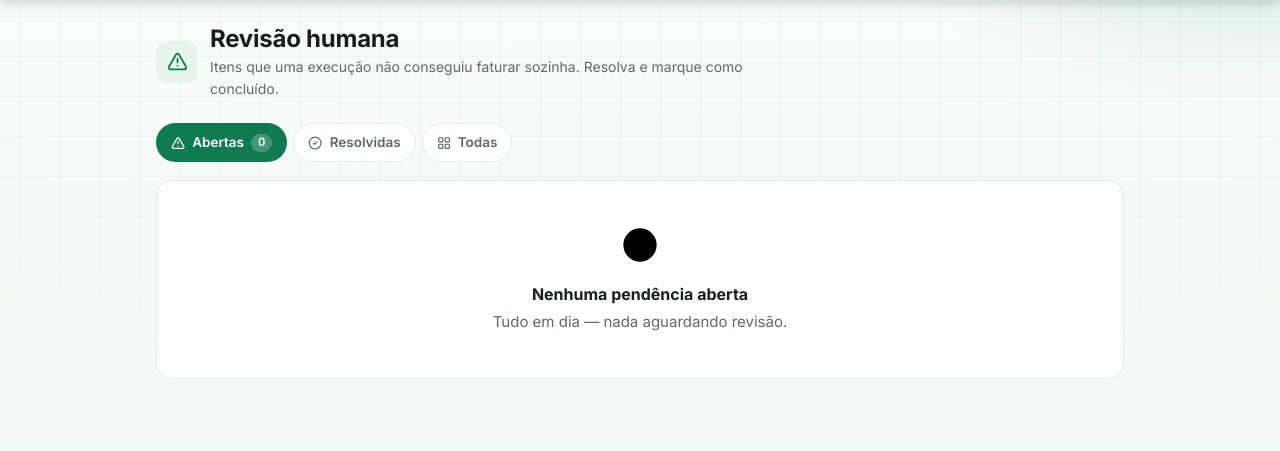
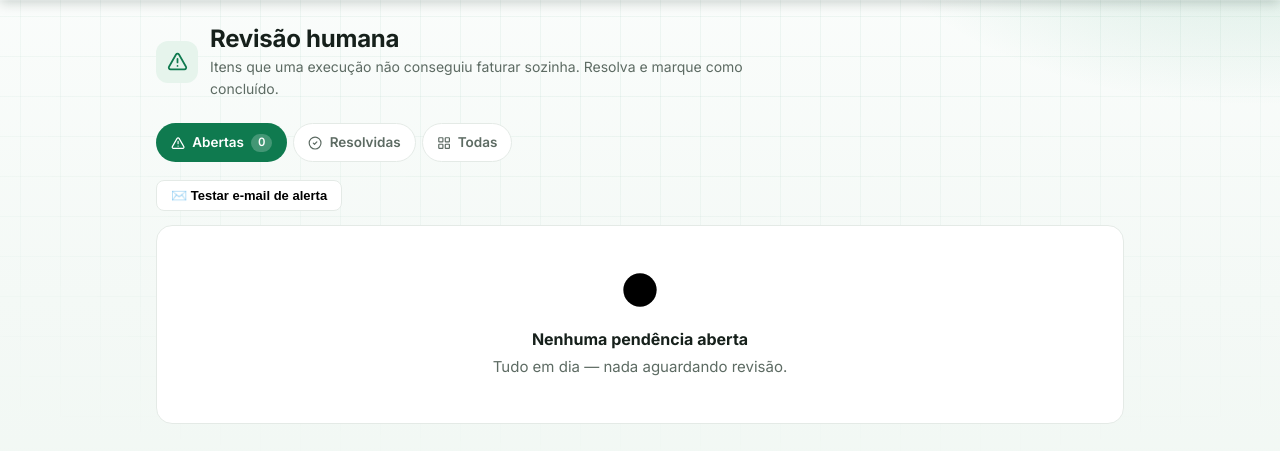
Before and after one commit to doni010520/radiobras-extrator, a Flask app: page /revisao in a window 1280 px wide. Shown: the part 64-515 px from the top of the page. Run offline with Flask 3, Linux system fonts and the light colour scheme; the visitor is signed in with stand-in values (Sample User, id 1); some libraries are stand-ins or nearby versions.

Commit message:
Teste de email envia o resumo da semana + botão na /revisao (admin)
O endpoint /alerta/testar-email agora manda o changelog da semana (via
_email_resumo_semana) em vez de texto fixo, pra o teste do SMTP entregar
conteúdo útil. Adiciona botão "Testar e-mail de alerta" no painel /revisao
(só admin) que aciona o envio pela própria aplicação.

Co-Authored-By: Claude Opus 4.8 <noreply@anthropic.com>

```diff
--- a/app.py
+++ b/app.py
@@ -666,17 +666,55 @@ def faturar_cron_status():
                     "ultima": last.isoformat() if last else None})
 
 
+def _email_resumo_semana():
+    """(assunto, txt, html) do resumo do que foi implementado na semana.
+    Usado pelo teste de email — confirma o SMTP entregando conteúdo útil."""
+    itens = [
+        ("Faturamento automático diário (05/07)",
+         "O robô roda sozinho todo dia (~5h): fatura o dia D-3 nas 3 unidades da Rede "
+         "Una e reprocessa pendências ainda dentro do prazo. Idempotente (não duplica "
+         "anexo) e já ligado em produção. Prazo da OdontoPrev confirmado em 7 dias."),
+        ("Alerta de prazo / SLA (05/07, ampliado 09/07)",
+         "Painel /revisao mostra cada pendência com selo de urgência (vencida / vence "
+         "amanhã / 2 / 3 dias). O e-mail de alerta agora cobre vencidas + vence amanhã + "
+         "faltam 2 dias (antes só 'amanhã'), ordenado por urgência — reduz o risco de "
+         "perder um prazo."),
+        ("Backlog de revisão humana (03/07)",
+         "Toda GTO não faturada vira uma tarefa com checkbox no painel /revisao, "
+         "guardada no banco durável (Supabase)."),
+        ("Login do portal mais seguro (03/07)",
+         "Login que falha aborta com erro claro (fim do 'sucesso' silencioso); a senha "
+         "passou a ser por código de conta na tela /portal."),
+        ("Diagnóstico do sistema (09/07)",
+         "A tela /api/diag passou a mostrar se o robô rodou hoje, o tamanho do backlog "
+         "e as últimas execuções — auditoria num relance."),
+    ]
+    assunto = "RadioBras — Resumo da semana (03–10/07): faturamento automático, alerta de prazo e diagnóstico"
+    intro = ("Resumo do que foi implementado no sistema RadioBras Digital nesta semana "
+             "(03 a 10/07/2026):")
+    txt = intro + "\n\n" + "\n\n".join(
+        f"{i}. {t}\n   {d}" for i, (t, d) in enumerate(itens, 1))
+    txt += ("\n\n— E-mail enviado pelo próprio sistema para validar a configuração de "
+            "envio (Hostinger).")
+    blocos = "".join(
+        f"<li style='margin:0 0 12px'><b>{t}</b><br>"
+        f"<span style='color:#333'>{d}</span></li>" for t, d in itens)
+    html = (f"<div style='font-family:Arial,sans-serif;max-width:640px'>"
+            f"<h2 style='color:#0b6b4f'>RadioBras — Resumo da semana</h2>"
+            f"<p>{intro}</p>"
+            f"<ol style='font-size:14px;line-height:1.5;padding-left:18px'>{blocos}</ol>"
+            f"<p style='color:#888;font-size:12px'>E-mail enviado pelo próprio sistema "
+            f"para validar a configuração de envio (Hostinger).</p></div>")
+    return assunto, txt, html
+
+
 @app.route("/alerta/testar-email", methods=["POST"])
 def alerta_testar_email():
-    """Envia um email de teste (admin) — pra confirmar a configuração SMTP."""
+    """Envia um email de teste (admin) — confirma o SMTP com o resumo da semana."""
     if not _admin_ok():
         return jsonify({"error": "apenas admin"}), 403
-    ok = _send_email(
-        "RadioBras — teste de email (alerta de prazo)",
-        "Este é um email de teste do RadioBras. Se você recebeu, o SMTP está OK "
-        "e os alertas de prazo (1 dia) vão chegar por aqui.",
-        "<p>Este é um <b>email de teste</b> do RadioBras.</p><p>Se você recebeu, "
-        "o SMTP está configurado e os <b>alertas de prazo (1 dia)</b> vão chegar aqui.</p>")
+    assunto, txt, html = _email_resumo_semana()
+    ok = _send_email(assunto, txt, html)
     return jsonify({"ok": ok,
                     "msg": "Email enviado — confira a caixa de entrada." if ok
                     else "Não enviou. Confira SMTP_HOST/PORT/USER/PASSWORD e ALERTA_EMAIL_TO."})
--- a/templates/revisao.html
+++ b/templates/revisao.html
@@ -94,6 +94,30 @@
   </div>
   {% endif %}
 
+  {% if usuario_atual and usuario_atual.role == 'admin' %}
+  <div style="margin:8px 0 14px">
+    <button id="btnTestMail" onclick="testarEmail()"
+            style="font-size:13px;font-weight:600;padding:7px 14px;border-radius:8px;
+                   border:1px solid var(--rb-border,#ccc);background:#fff;cursor:pointer">
+      ✉️ Testar e-mail de alerta
+    </button>
+    <span id="testMailMsg" style="font-size:12px;margin-left:10px;color:#666"></span>
+  </div>
+  <script>
+  async function testarEmail(){
+    const b=document.getElementById('btnTestMail'), m=document.getElementById('testMailMsg');
+    b.disabled=true; m.style.color='#666'; m.textContent='Enviando…';
+    try{
+      const r=await fetch('/alerta/testar-email',{method:'POST',headers:{'X-Requested-With':'fetch'}});
+      const j=await r.json();
+      m.style.color = j.ok ? '#0b6b4f' : '#b3261e';
+      m.textContent = j.msg || (j.ok?'Enviado.':'Falhou.');
+    }catch(e){ m.style.color='#b3261e'; m.textContent='Erro de rede.'; }
+    finally{ b.disabled=false; }
+  }
+  </script>
+  {% endif %}
+
   {% if not itens %}
     <div class="empty">
       <svg><use href="#i-check-circle"/></svg>
```
